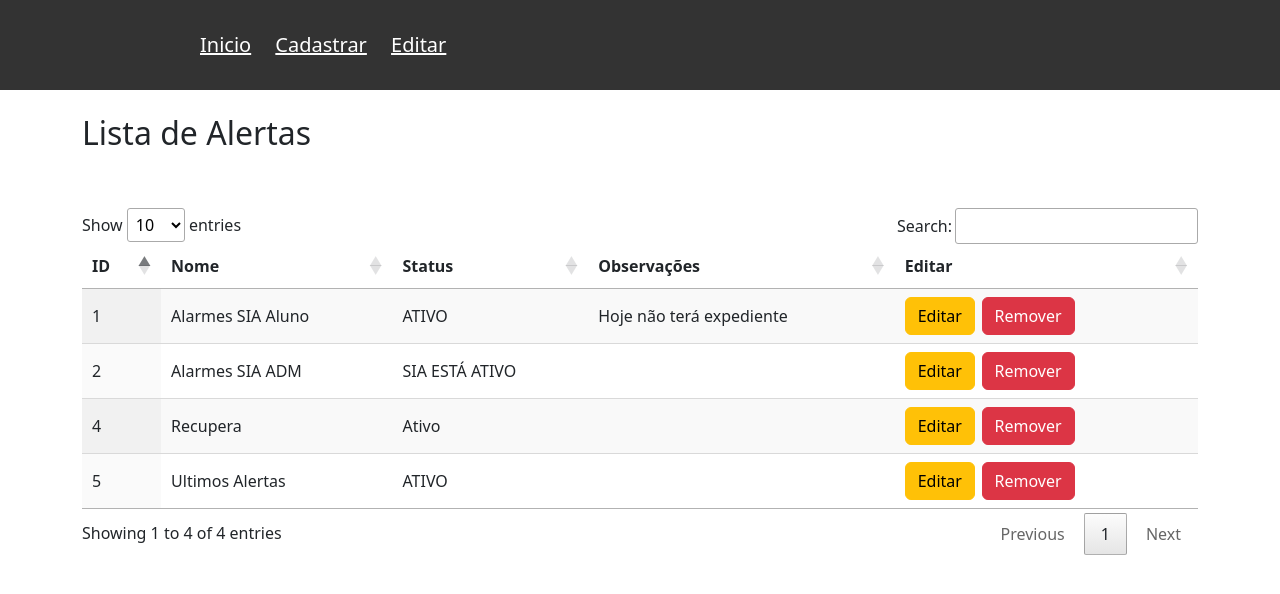
After one commit to johnmitysumy/painelrafa, a PHP site: page /edit_list.php in a window 1280 px wide. The commit adds this page. Shown: the top 594 px of the page. Run offline with PHP 8.4, Linux system fonts and the light colour scheme; data comes from the database, SQL or seed files in the repository; some libraries are stand-ins or nearby versions.

Commit message:
Atualizado arquivos

```diff
--- /dev/null
+++ b/css/cssmenu.css
@@ -0,0 +1,39 @@
+body {
+    margin: 0;
+    padding: 0;
+    font-family: Arial, sans-serif;
+}
+
+header {
+    background-color: #333;
+    padding: 10px 0;
+    position: fixed;
+    width: 100%;
+    top: 0;
+    z-index: 1000;
+}
+
+.menu {
+    text-align: left;
+    background-color: #333;
+}
+
+.menu ul {
+    list-style: none;
+    margin: 0;
+    padding: 0;
+    margin-left: 200px;
+}
+
+.menu li {
+    display: inline-block;
+    margin-right: 200px;
+    margin-top: 30px;
+    margin-bottom: 30px;
+}
+
+
+.content {
+    margin-top: 60px; /* Ajuste para compensar a altura do menu fixo */
+    padding: 20px;
+}
--- /dev/null
+++ b/edit_list.php
@@ -0,0 +1,83 @@
+<?php
+include 'banco.php';
+
+$sql = "SELECT * FROM notificacoes";
+$result = $conn->query($sql);
+
+?>
+<!DOCTYPE html>
+<html lang="pt-br">
+<head>
+    <meta charset="UTF-8">
+    <meta name="viewport" content="width=device-width, initial-scale=1.0">
+    <link rel="stylesheet" href="https://cdn.datatables.net/1.13.7/css/jquery.dataTables.min.css">
+    <link rel="stylesheet" href="css/cssmenu.css" id="theme">
+    <link href="https://cdn.jsdelivr.net/npm/bootstrap@5.3.2/dist/css/bootstrap.min.css" rel="stylesheet" integrity="sha384-T3c6CoIi6uLrA9TneNEoa7RxnatzjcDSCmG1MXxSR1GAsXEV/Dwwykc2MPK8M2HN" crossorigin="anonymous">
+    <script src="https://code.jquery.com/jquery-3.7.0.js"></script>
+    <script src="https://cdn.datatables.net/1.13.7/js/jquery.dataTables.min.js"></script>
+    <title>Lista de alertas</title>
+</head>
+<body>
+
+<!-- inclue o menu da página -->
+<?php include 'menu.php'; ?>
+
+<div class="container py-4">
+    <h2>Lista de Alertas</h2>
+</div>
+
+<div class="container py-4">
+    <table id="example" class="display" style="width:100%; margin-top:50px;">
+        <thead>
+            <tr>
+                <th>ID</th>
+                <th>Nome</th>
+                <th>Status</th>
+                <th>Observações</th>
+                <th>Editar</th>
+            </tr>
+        </thead>
+        <tbody>
+<?php
+    while ($row = $result->fetch_assoc()) {
+        ?>
+
+            <tr>
+                <td><?php echo $row["id"]?></td>
+                <td><?php echo $row["nome"]?></td>
+                <td><?php echo $row["status"]?></td>
+                <td><?php echo $row["observacoes"]?></td>
+                <td>
+                <div class="row">
+                    <div class="col-3">
+                        <a href="edit.php?id=<?php echo $row["id"]?>"><button class="btn btn-warning">Editar</button></a>
+                    </div>
+                    <div class="col-2">
+                        <form action="remover.php" method="post">
+                            <input type="hidden" name="id" value="<?php echo $row["id"]?>">
+                            <button class="btn btn-danger" onclick="return confirm('Deseja realmente remover?');">Remover</button>
+                        </form>
+                    </div>
+                </div>
+
+
+
+
+
+
+                </td>
+            </tr>
+<?php
+    }
+?>
+        </tbody>
+    </table>
+</div>
+
+
+</body>
+</html>
+
+<script>
+    $('#example').DataTable();
+</script>
--- /dev/null
+++ b/menu.php
@@ -0,0 +1,9 @@
+<nav class="menu">
+        <ul>
+            <li>
+                <a href="/" style="color:white; font-size:20px;">Inicio</a>
+                <a href="/cadastrar.php" style="color:white; font-size:20px; margin-left: 20px;">Cadastrar</a>
+                <a href="/edit_list.php" style="color:white; font-size:20px; margin-left: 20px;">Editar</a>
+            </li>
+        </ul>
+    </nav>
```
Also changed, not shown: cadastrar.php (+24 -28 lines), edit.php (+15 -7 lines), index.php (+12 -16 lines).
